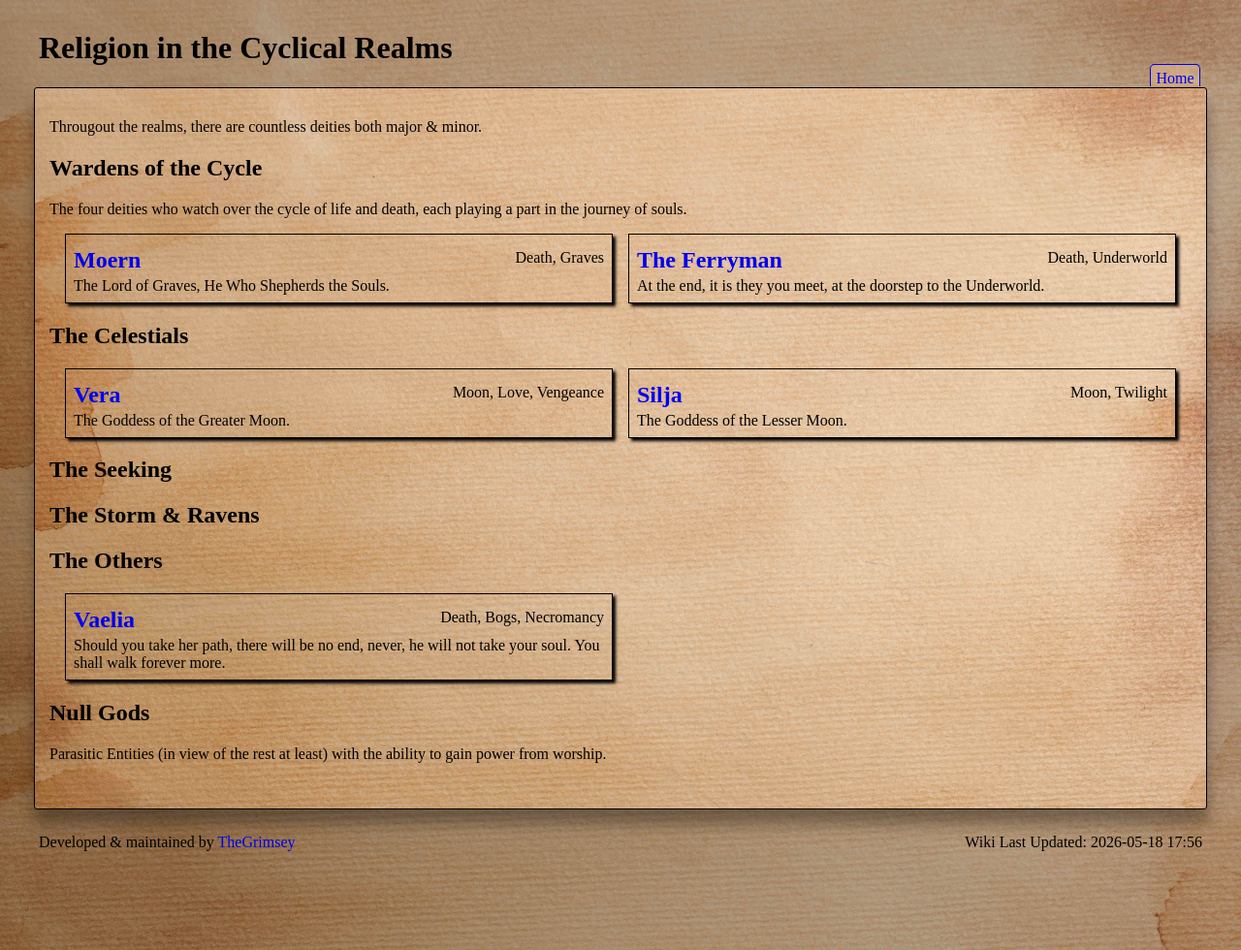
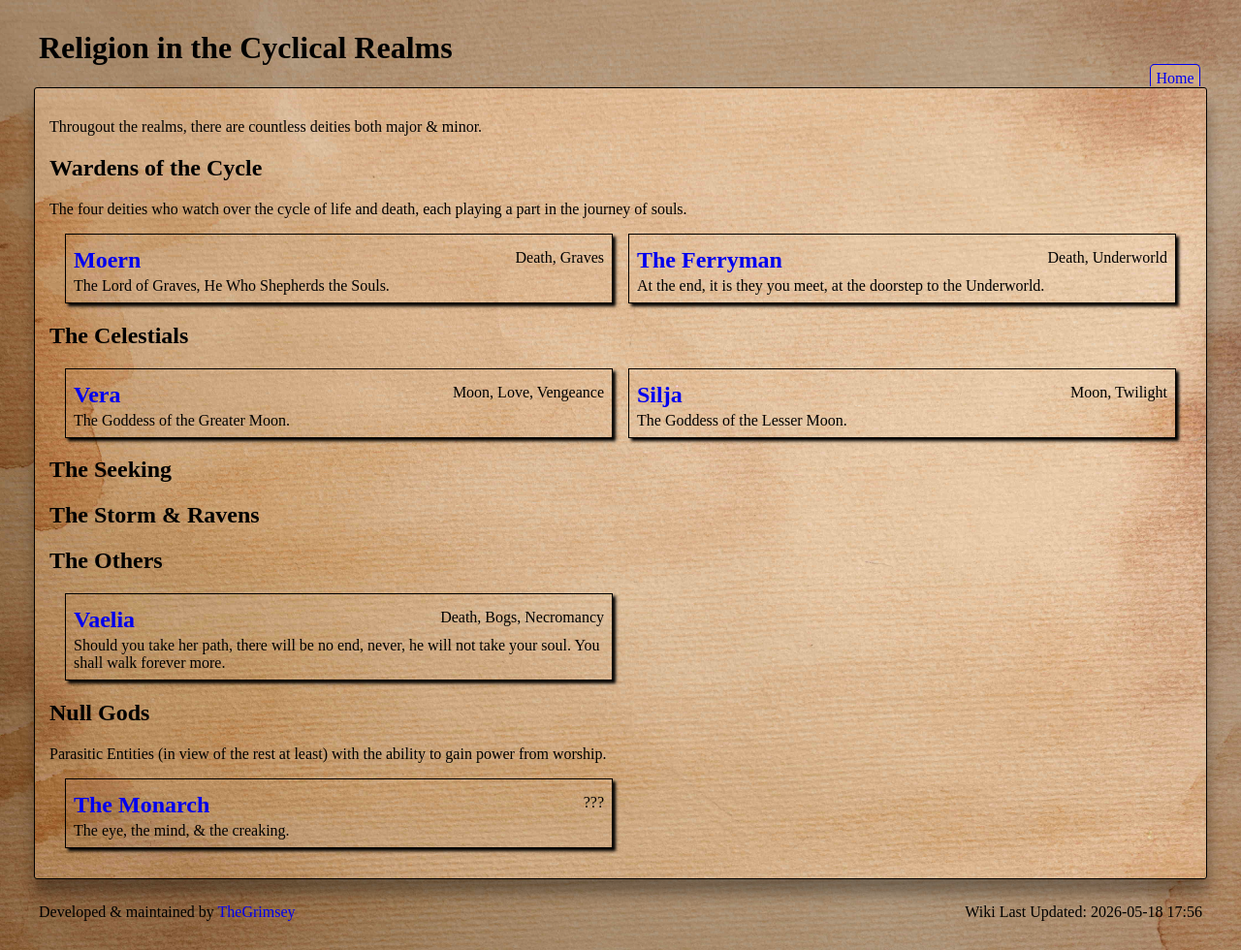
Before and after one commit to CyclicLight/cycliclight.github.io, a Jekyll site: the page built from religion/index.md, in a window 1280 px wide. Shown: the whole page at 97% size. Built offline with Jekyll 4.4.1, drawn with Linux system fonts in a browser that asks for light colours; some web fonts are replaced.

Commit message:
Add the Monarch.

```diff
--- a/_data/creatures.json
+++ b/_data/creatures.json
@@ -10,7 +10,8 @@
       },
       {
         "name": "Arini Exiles",
-        "long_desc": "Often found with arcane hues, the exiles of Arinium consider themselves the last true members of their people. Versed in magics & tradition, many seek a return to home in finding the Gems of Anathema."
+        "long_desc": "Often found with arcane hues, the exiles of Arinium consider themselves the last true members of their people. Versed in magics & tradition, many seek a return to home in finding the Gems of Anathema.",
+        "phrases": ["May you see our reclamation.", "One of Arinium's Lineage."]
       },
       {
         "name": "Orc",
--- a/_data/pantheon.json
+++ b/_data/pantheon.json
@@ -28,5 +28,11 @@
     "group": "celestials",
     "domains": "Moon, Twilight",
     "short_desc": "The Goddess of the Lesser Moon."
+  },
+  {
+    "name": "The Monarch",
+    "group": "null",
+    "domains": "???",
+    "short_desc": "The eye, the mind, & the creaking."
   }
 ]
```
